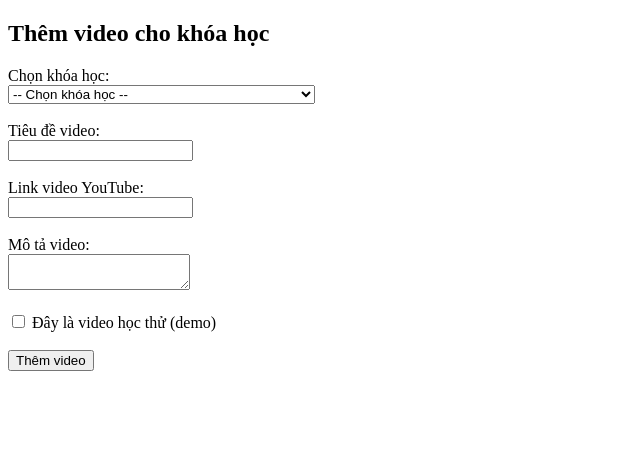
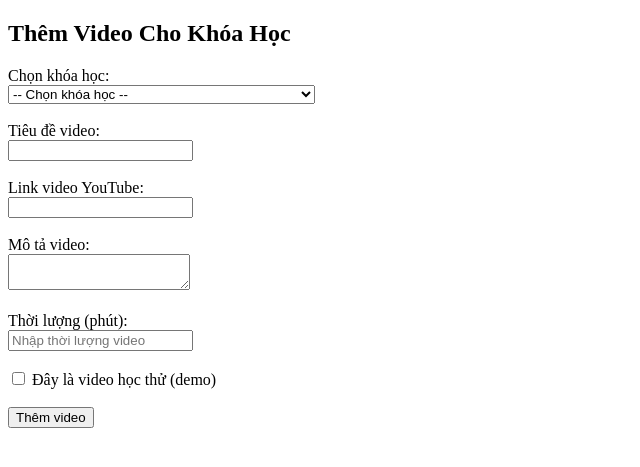
Before and after one commit to ITK1/phone, a PHP site: page /phone/admin/add_video.php in a window 1280 px wide. Shown: the top 467 px of the page, without its empty margins (0-640 px from the left). Run offline with PHP 8.4, Linux system fonts and the light colour scheme; data comes from the database, SQL or seed files in the repository.

Commit message:
update add_video+ course_detail

```diff
--- a/admin/add_video.php
+++ b/admin/add_video.php
@@ -4,42 +4,81 @@
  $courseModel = new Course();
  $courses = $courseModel->getAllCourses();
 
-// Xử lý form
-if ($_SERVER['REQUEST_METHOD'] === 'POST') {
+
+
+//  $_POST là mảng chứa toàn bộ dữ liệu form gửi lên.
+
+// ?? '' là toán tử “null coalescing” — nếu không có giá trị thì trả về mặc định (ở đây là chuỗi rỗng).
+
+// isset($_POST['is_demo']) ? 1 : 0
+// 👉 Vì checkbox chỉ gửi dữ liệu khi được tick, nên ta kiểm tra:
+
+// Nếu checkbox "Học thử" được chọn → gán $is_demo = 1
+
+
+
+// $duration là thời lượng video (phút) bạn nhập trong form.
+
+// strpos($video_url, 'youtube.com/watch') → kiểm tra xem link có chứa “youtube.com/watch” không.
+
+// parse_url($video_url, PHP_URL_QUERY) → tách phần query của URL (phần sau dấu ?, ví dụ: v=abc123).
+
+// parse_str() → biến chuỗi v=abc123 thành mảng ['v' => 'abc123'].
+
+// Nếu tồn tại tham số v, tạo lại link nhúng hợp lệ:
+
+    if($_SERVER['REQUEST_METHOD']==='POST'){
         $course_id  = $_POST['course_id'] ?? '';
         $title      = $_POST['title'] ?? '';
         $video_url  = $_POST['video_url'] ?? '';
         $description = $_POST['description'] ?? '';
         $is_demo    = isset($_POST['is_demo']) ? 1 : 0;
+        $duration   = $_POST['duration'] ?? 0; // ✅ thêm dòng này
 
-    if (!empty($course_id) && !empty($title) && !empty($video_url)) {
-        // Chuyển link YouTube sang dạng embed
+
+        // Nếu không chọn → $is_demo = 0
+
+// empty() kiểm tra xem giá trị có rỗng không.
+
+// Nếu 3 trường bắt buộc (course_id, title, video_url) đều có dữ liệu thì mới xử lý thêm vào database.
+
+// Nếu thiếu bất kỳ cái nào → hiển thị lỗi.
+
+        if(!empty($course_id) || !empty($title) || !empty($video_url)){
+            //chuyển sang link youtube
             if (strpos($video_url, 'youtube.com/watch') !== false) {
                 parse_str(parse_url($video_url, PHP_URL_QUERY), $params);
                 if (isset($params['v'])) {
                     $video_url = "https://www.youtube.com/embed/" . $params['v'];
                 }
             }
-        $courseModel->addVideo($course_id, $title, $video_url, $description, $is_demo);
-        header("Location: add_video.php");
+
+
+            // truyền thêm thời lương video vào
+            $courseModel->addVideo($course_id, $title, $video_url, $description, $is_demo, $duration);
+                header("location : add_video.php");
                 exit;
-    } else {
-        $error = "Vui lòng nhập đầy đủ thông tin video.";
+
+            }else{
+                $error =" Vui Lòng Nhập Đủ Thông Tin Video:";
+
+
         }
+
     }
 ?>
+
 <!DOCTYPE html>
-<html lang="vi">
+<html lang="en">
 <head>
     <meta charset="UTF-8">
     <meta name="viewport" content="width=device-width, initial-scale=1.0">
-    <title>Thêm video cho khóa học</title>
+    <title>Thêm Video</title>
 </head>
 <body>
-    <h2>Thêm video cho khóa học</h2>
-
-    <?php if (!empty($error)): ?>
-        <p style="color:red;"><?= htmlspecialchars($error) ?></p>
+        <h2>Thêm Video Cho Khóa Học</h2>
+        <?php if(!empty($error)): ?>
+        <p style="color:red;"> <?= htmlspecialchars($error)?></p>
         <?php endif; ?>
 
         <form action="" method="POST">
@@ -62,6 +101,9 @@
         <label>Mô tả video:</label><br>
         <textarea name="description"></textarea><br><br>
 
+        <label>Thời lượng (phút):</label><br>
+        <input type="number" name="duration" min="1" placeholder="Nhập thời lượng video"><br><br>
+
         <label>
             <input type="checkbox" name="is_demo" value="1"> Đây là video học thử (demo)
         </label><br><br>
--- a/models/Course.php
+++ b/models/Course.php
@@ -35,12 +35,14 @@
     }
 
     // Thêm video
-public function addVideo($course_id, $title, $video_url, $description, $is_demo = 0) {
-    $sql = "INSERT INTO course_videos (course_id, title, video_url, description, is_demo)
-            VALUES (?, ?, ?, ?, ?)";
-    $stmt = $this->conn->prepare($sql);
-    $stmt->execute([$course_id, $title, $video_url, $description, $is_demo]);
-}
+    public function addVideo($course_id, $title, $video_url, $description, $is_demo, $duration) {
+        $sql = "INSERT INTO course_videos (course_id, title, video_url, description, is_demo, duration)
+                VALUES (?, ?, ?, ?, ?, ?)";
+        $stmt = $this->conn->prepare($sql);
+        return $stmt->execute([$course_id, $title, $video_url, $description, $is_demo, $duration]);
+    }
+
+
 
 // Lấy video theo khóa học
 public function getVideoCourses($course_id) {
@@ -58,6 +60,12 @@
 }
 
 
+    public function getTotalDuration($course_id){
+        $data = $this->conn->prepare("SELECT SUM(duration) AS total_duration FROM course_videos WHERE course_id = ?");
+        $data->execute([$course_id]);
+        $result = $data->fetch(PDO::FETCH_ASSOC);
+        return $result ? (int)$result['total_duration'] :0;
+    }
 
 }
 ?>
```
Also changed, not shown: public/course_detail.php (+8 -1 lines). Lines whose indentation alone changed are shown as unchanged.
